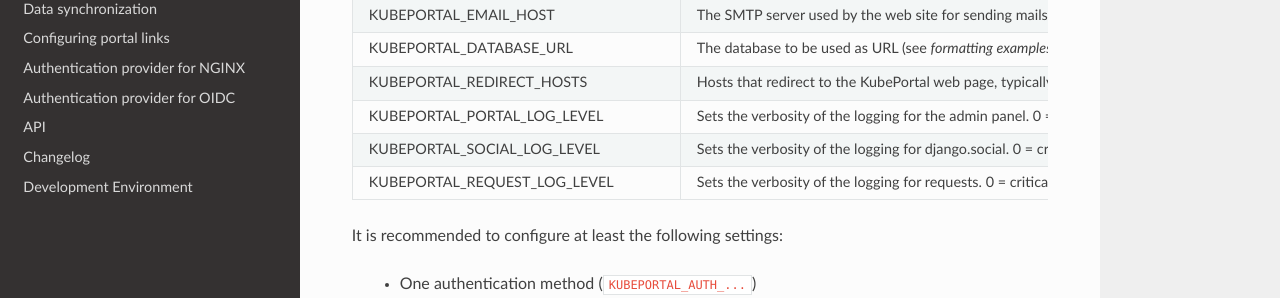
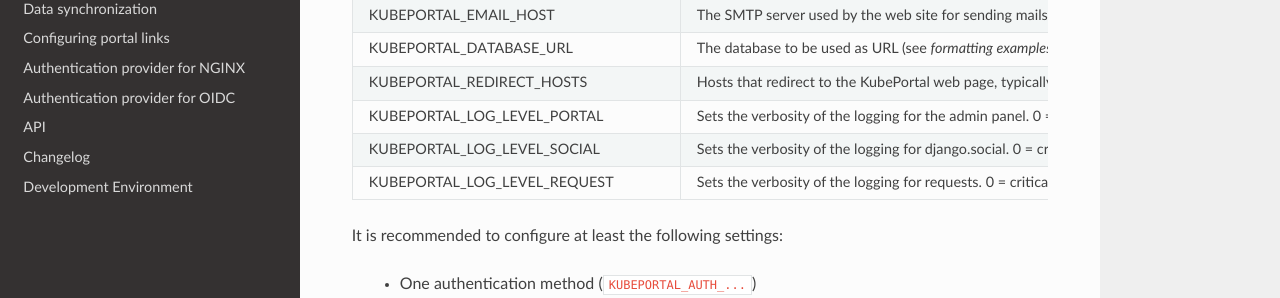
Before and after one commit to kubeportal/kubeportal, a Sphinx documentation site: the page built from docs/installation.rst, in a window 1280 px wide and 900 px high, scrolled down 659 px. Shown: the part 172-470 px from the top of the window. Built offline with Sphinx 7.4.7 and the Read the Docs theme 2.0.0, drawn with Linux system fonts in a browser that asks for light colours.

```diff
--- a/docs/dev-env.rst
+++ b/docs/dev-env.rst
@@ -53,4 +53,4 @@ via the kubernetes dashboard. Just run `minikube dashboard`.
 Logging
 =======
 
-Developers are able to set different log levels for KubePortal. By default, it will log as verbose as possible. You change the verbosity using the `KUBEPORTAL_LOG_LEVEL` environment variable.
+Developers are able to set different log levels for KubePortal. By default, it will log as verbose as possible. You change the verbosity using the `KUBEPORTAL_LOG_LEVEL_*` environment variables.
--- a/docs/installation.rst
+++ b/docs/installation.rst
@@ -30,9 +30,9 @@ KUBEPORTAL_ADMIN_EMAIL                The email address of the superuser.
 KUBEPORTAL_EMAIL_HOST                 The SMTP server used by the web site for sending mails.
 KUBEPORTAL_DATABASE_URL               The database to be used as URL (see `formatting examples <https://github.com/jacobian/dj-database-url>`), e.g. ``sqlite:////data/kubeportal.sqlite3``.
 KUBEPORTAL_REDIRECT_HOSTS             Hosts that redirect to the KubePortal web page, typically to perform OAuth authenication. Example: ``grafana.example.com, registry.example.com``.
-KUBEPORTAL_PORTAL_LOG_LEVEL           Sets the verbosity of the logging for the admin panel. 0 = critical problems, 1 = warnings, 2 = maximum verbosity
-KUBEPORTAL_SOCIAL_LOG_LEVEL           Sets the verbosity of the logging for django.social.   0 = critical problems, 1 = warnings, 2 = maximum verbosity
-KUBEPORTAL_REQUEST_LOG_LEVEL          Sets the verbosity of the logging for requests.        0 = critical problems, 1 = warnings, 2 = maximum verbosity
+KUBEPORTAL_LOG_LEVEL_PORTAL           Sets the verbosity of the logging for the admin panel. 0 = critical problems, 1 = warnings, 2 = maximum verbosity
+KUBEPORTAL_LOG_LEVEL_SOCIAL           Sets the verbosity of the logging for django.social.   0 = critical problems, 1 = warnings, 2 = maximum verbosity
+KUBEPORTAL_LOG_LEVEL_REQUEST          Sets the verbosity of the logging for requests.        0 = critical problems, 1 = warnings, 2 = maximum verbosity
 ===================================== ============================================================================
 
 
--- a/kubeportal/__init__.py
+++ b/kubeportal/__init__.py
@@ -24,9 +24,9 @@ def set_log_level(env_var_name, logger):
             formatter = logging.Formatter('%(asctime)s - %(name)s - %(levelname)s - %(message)s')
             handler.setFormatter(formatter)
 
-set_log_level("KUBEPORTAL_REQUEST_LOG_LEVEL", logging.getLogger('django.request'))
-set_log_level("KUBEPORTAL_PORTAL_LOG_LEVEL", logging.getLogger('KubePortal'))
-set_log_level("KUBEPORTAL_SOCIAL_LOG_LEVEL", logging.getLogger('social'))
+set_log_level("KUBEPORTAL_LOG_LEVEL_REQUEST", logging.getLogger('django.request'))
+set_log_level("KUBEPORTAL_LOG_LEVEL_PORTAL", logging.getLogger('KubePortal'))
+set_log_level("KUBEPORTAL_LOG_LEVEL_SOCIAL", logging.getLogger('social'))
 
 
 default_app_config = 'kubeportal.apps.KubePortalConfig'
```
